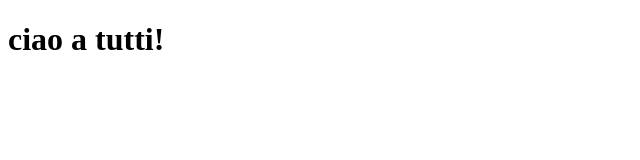
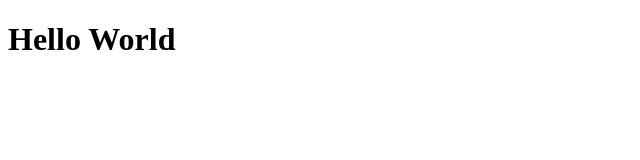
Before and after one commit to DomenicoLucarelli/htmlcss-hello, a plain HTML site: page index.html in a window 1280 px wide. Shown: the whole page, without its empty margins (0-640 px from the left). Drawn offline with Linux system fonts and the light colour scheme.

Commit message:
cambio contenuto <h1>

```diff
--- a/index.html
+++ b/index.html
@@ -7,7 +7,7 @@
     <title>Document</title>
 </head>
 <body>
-    <h1>ciao a tutti!</h1>
+    <h1>Hello World</h1>
 
 </body>
 </html>
```
